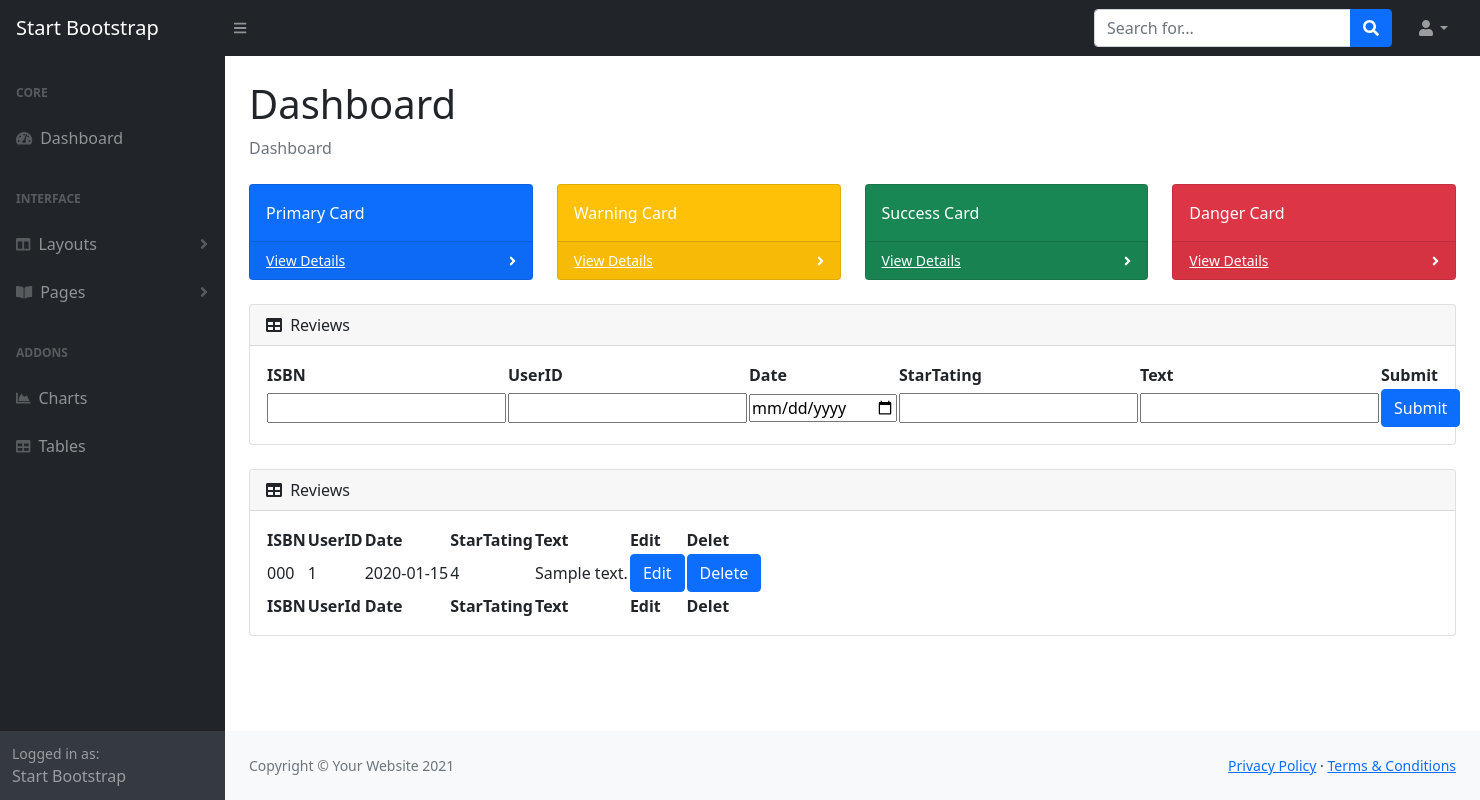
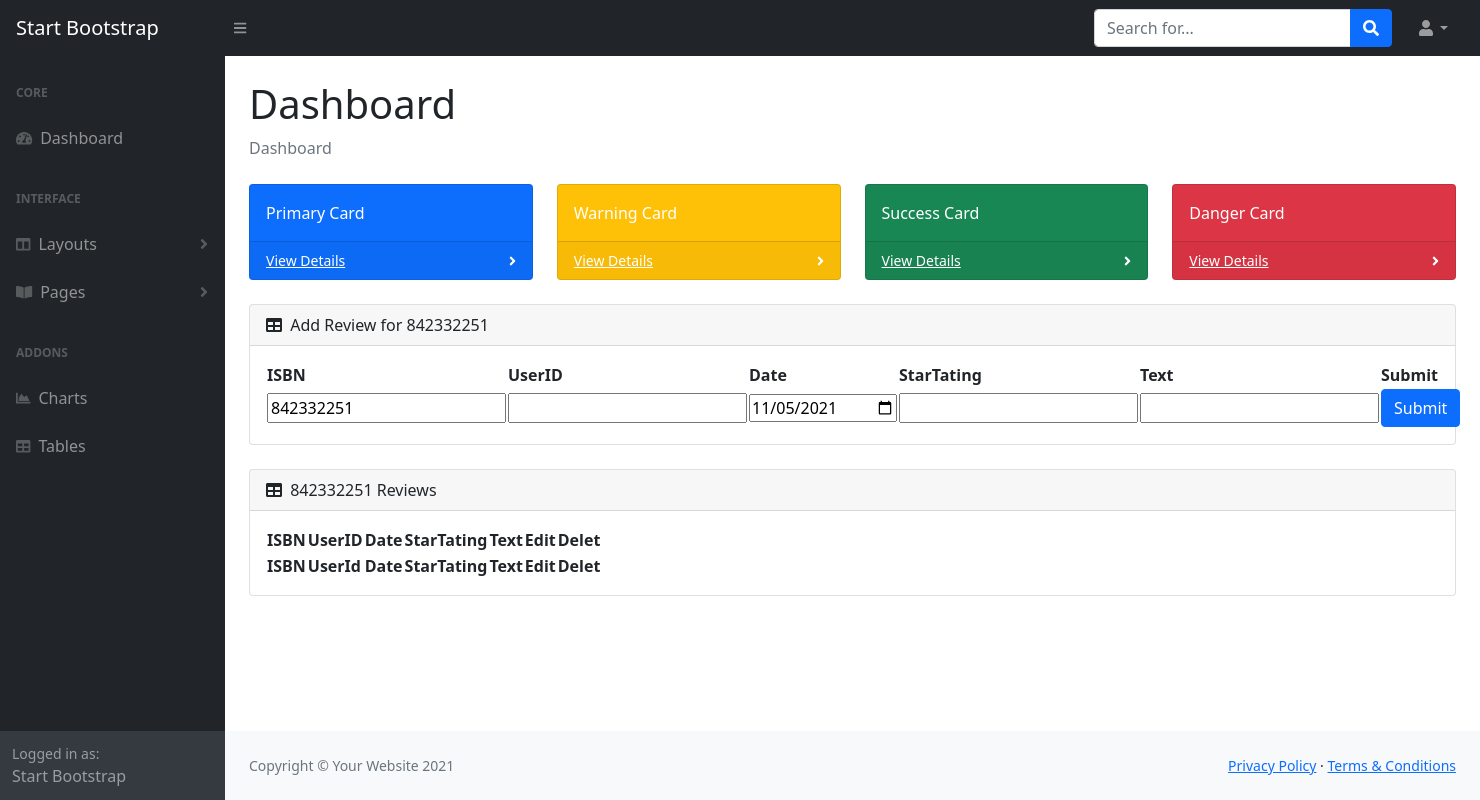
Before and after one commit to sahilmodi/cs-411-onelib, a Flask app: page /review in a window 1480 px wide. Run offline with Flask 2, Linux system fonts and the light colour scheme; tables that the repository leaves empty hold one stand-in row (values such as "Sample post"); lists and menus that the app fills with data are empty; some libraries are stand-ins or nearby versions.

Commit message:
Add insert review function

```diff
--- a/app/database.py
+++ b/app/database.py
@@ -64,7 +64,7 @@
 
 def fetch_allreview() ->dict:
     conn = db.connect()
-    query='SELECT * FROM Review LIMIT 200;'
+    query='SELECT * FROM Review where ISBN LIKE "842332251";'
     query_results = conn.execute(query).fetchall()
     conn.close()
     allreview = []
@@ -85,6 +85,14 @@
     query = 'Delete From Review WHERE ISBN LIKE "{}" AND UserID={};'.format(isbn,user_id)
     conn.execute(query)
     conn.close()
+
+def insert_new_review(isbn,user_id,date,startating,text)->None:
+    '''insert a new review'''
+    conn = db.connect()
+    query='Insert Into Review VALUES ("{}", "{}", "{}", "{}", "{}");'.format(isbn,user_id,date,startating,text)
+    conn.execute(query)
+    conn.close()
+
 
 
 def update_rent_librarybook(LibraryID: int, ISBN: str) -> None:
--- a/app/routes.py
+++ b/app/routes.py
@@ -45,4 +45,13 @@
     if request.method == "POST":
         db_helper.remove_review(request.values['isbn'],request.values['user_id'])
     reviews = db_helper.fetch_allreview()
-    return render_template("review.html",reviews=reviews)
+    isbns=842332251
+    return render_template("review.html",reviews=reviews, isbns=isbns)
+
+@app.route("/insertreview/<string:isbn>/<int:user_id>/<string:date>/<int:startating>/<string:text>", methods=['GET', 'POST'])
+def insertreview(isbn,user_id,date,startating,text):
+    """ recieves post requests to add new task """
+    data = request.get_json()
+    db_helper.insert_new_review(isbn,user_id,date,startating,text)
+    result = {'success': True, 'response': 'Done'}
+    return jsonify(result)
--- a/app/templates/review.html
+++ b/app/templates/review.html
@@ -6,7 +6,7 @@
         <meta name="viewport" content="width=device-width, initial-scale=1, shrink-to-fit=no" />
         <meta name="description" content="" />
         <meta name="author" content="" />
-        <title>Book Review</title>
+        <title>Book Review for {{isbns}}</title>
         <link href="https://cdn.jsdelivr.net/npm/simple-datatables@latest/dist/style.css" rel="stylesheet" />
         <link href="{{ url_for('static', filename='css/styles.css') }}" rel="stylesheet" />
         <script src="https://cdnjs.cloudflare.com/ajax/libs/font-awesome/5.15.3/js/all.min.js" crossorigin="anonymous"></script>
@@ -158,7 +158,7 @@
                         <div class="card mb-4">
                             <div class="card-header">
                                 <i class="fas fa-table me-1"></i>
-                                Reviews
+                                Add Review for {{isbns}}
                             </div>
                             <div class="card-body">
                                 <table id="tables">
@@ -175,23 +175,47 @@
                                     <tbody>
 
                                         <tr>
-                                            <form action="" method="post"></form>
-                                                <td><input name="isbn" value=""></td>
-                                                <td><input name="user_id" Type="int" value=""></td>
-                                                <td><input name="date" Type="date" value=""></td>
-                                                <td><input name="startating" type="text" list="ratelist" value=""></td>
-                                                <datalist id="ratelist">
-                                                    <option>1</option>
-                                                    <option>2</option>
-                                                    <option>3</option>
-                                                    <option>4</option>
-                                                    <option>5</option>
+                                            <form>
+                                                <td><input id="isbn" name="isbn" type="text" value={{ isbns }}></td>
+                                                <td><input id="user_id" name="user_id" type="text" Type="text" value=""></td>
+                                                <td><input id="date" name="date" Type="date"></td>
+                                                <script>
+                                                    document.getElementById('date').value = new Date().toISOString().substring(0, 10);
+                                                </script>
+                                                <td><input id="startating" name="startating" type="text" list="startatinglist"></td>
+                                                <datalist id="startatinglist">
+                                                    <option value="1">1</option>
+                                                    <option value="2">2</option>
+                                                    <option value="3">3</option>
+                                                    <option value="4">4</option>
+                                                    <option value="5">5</option>
                                                 </datalist>
-                                                <td><input name="text" value=""></td>
-                                                <th><button type="submit" class="btn btn-primary" onclick="alert('Start Submit!')">Submit</button></th>
+                                                <td><input id="text" name="text" type="text" value=""></td>
+                                                <th><input id="submit-review" type="button" class="btn btn-primary" value="Submit" onclick="openlink()"></th>
+                                                <script>
+                                                    function openlink(){
+                                                        var isbn=document.getElementById("isbn").value;
+                                                        var user_id=document.getElementById("user_id").value;
+                                                        var date=document.getElementById("date").value;
+                                                        var startating=document.getElementById("startating").value;
+                                                        var text=document.getElementById("text").value;
 
+                                                        $.ajax({
+                                                            type:'POST',
+                                                            url: '/insertreview/'+isbn+'/'+user_id+'/'+date+'/'+startating+'/'+text,
+                                                            success: function (res) {
+                                                                console.log(res.response)
+                                                                location.reload();
+                                                                alert("Success! Your Rating is: "+startating+", and your review is: "+text);
+                                                            },
+                                                            error: function () {
+                                                                console.log('Error');
+                                                            }
+                                                        });
+                                                    }
+                                                </script>
+                                                <script src="https://ajax.googleapis.com/ajax/libs/jquery/3.6.0/jquery.min.js"></script>
                                             </form>
-
                                         </tr>
 
                                     </tbody>
@@ -203,7 +227,7 @@
                         <div class="card mb-4">
                             <div class="card-header">
                                 <i class="fas fa-table me-1"></i>
-                                Reviews
+                                {{isbns}} Reviews
                             </div>
                             <div class="card-body">
                                 <table id="datatablesSimple">
```
